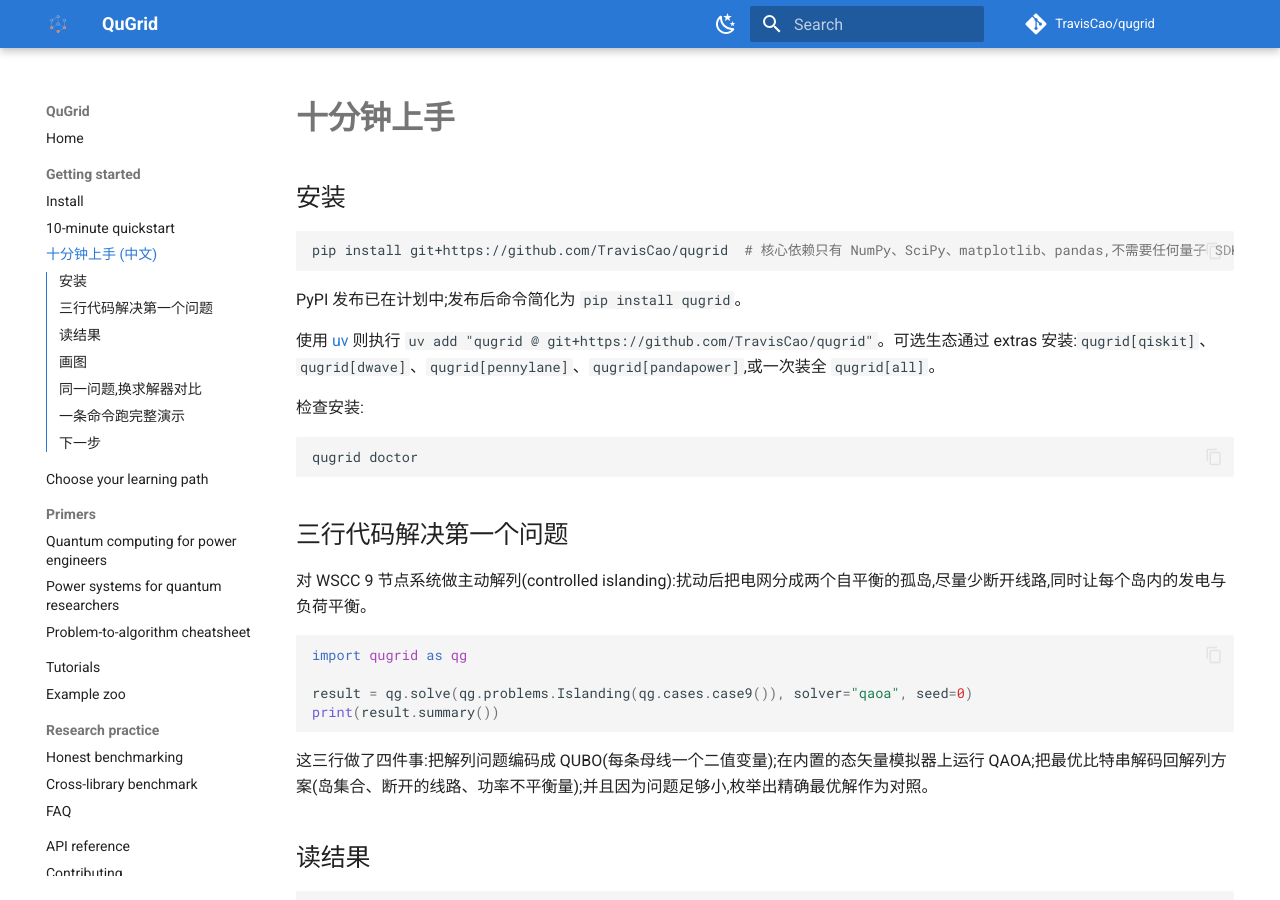
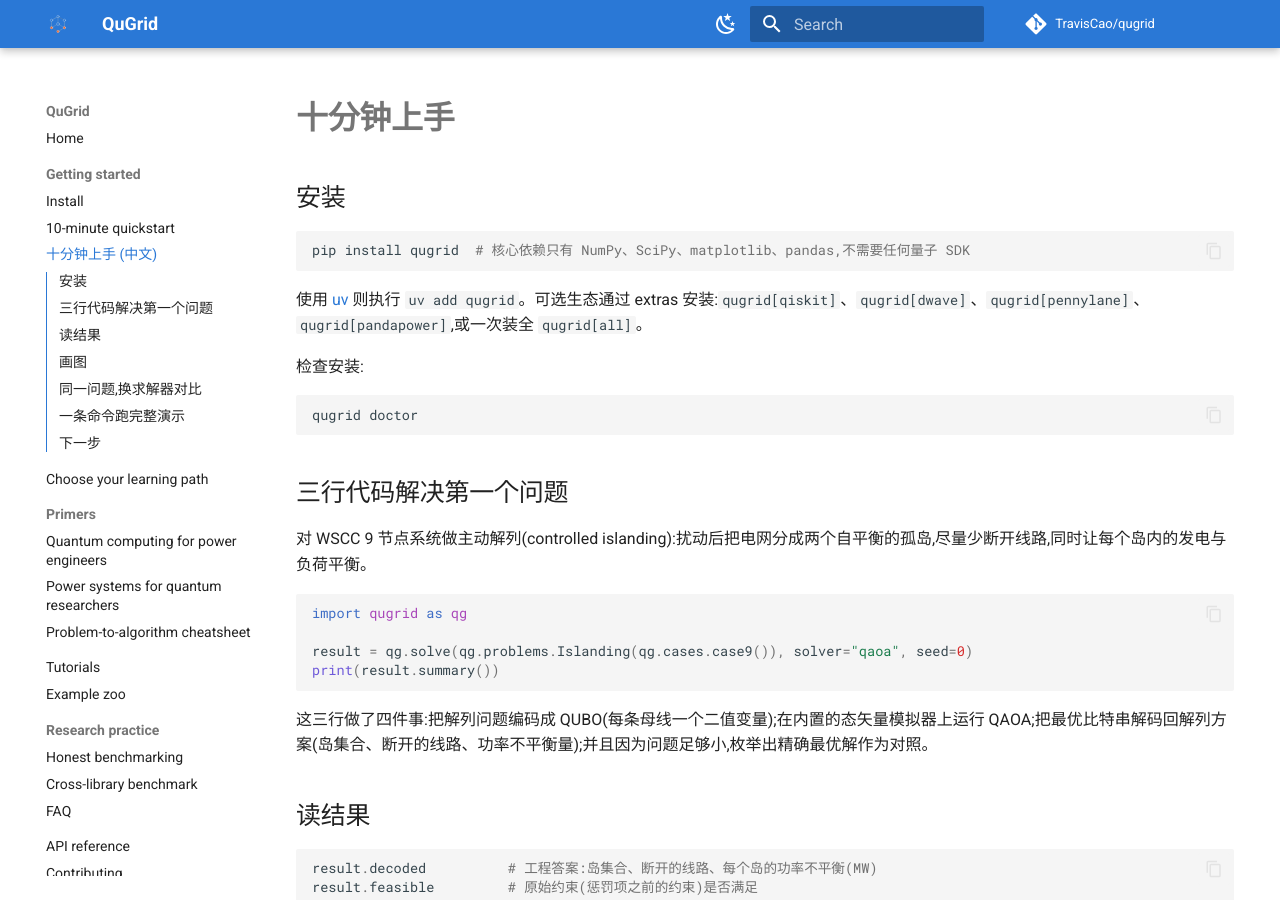
Before and after one commit to TravisCao/qugrid, an MkDocs documentation site: the page built from docs/quickstart_zh.md, in a window 1280 px wide and 900 px high. Built offline with MkDocs 1.6.1 and Material for MkDocs 9.7.7, drawn with Linux system fonts in a browser that asks for light colours; comment, search, counter and statistics services are not loaded.

Commit message:
Install docs: PyPI commands now that v0.1.0 is published
Co-Authored-By: Claude Fable 5 <noreply@anthropic.com>

````diff
--- a/docs/quickstart_zh.md
+++ b/docs/quickstart_zh.md
@@ -3,12 +3,10 @@
 ## 安装
 
 ```bash
-pip install git+https://github.com/TravisCao/qugrid  # 核心依赖只有 NumPy、SciPy、matplotlib、pandas,不需要任何量子 SDK
+pip install qugrid  # 核心依赖只有 NumPy、SciPy、matplotlib、pandas,不需要任何量子 SDK
 ```
 
-PyPI 发布已在计划中;发布后命令简化为 `pip install qugrid`。
-
-使用 [uv](https://docs.astral.sh/uv/) 则执行 `uv add "qugrid @ git+https://github.com/TravisCao/qugrid"`。可选生态通过 extras 安装:`qugrid[qiskit]`、`qugrid[dwave]`、`qugrid[pennylane]`、`qugrid[pandapower]`,或一次装全 `qugrid[all]`。
+使用 [uv](https://docs.astral.sh/uv/) 则执行 `uv add qugrid`。可选生态通过 extras 安装:`qugrid[qiskit]`、`qugrid[dwave]`、`qugrid[pennylane]`、`qugrid[pandapower]`,或一次装全 `qugrid[all]`。
 
 检查安装:
 
````
Also changed, not shown: README.md (+3 -5 lines), README.zh.md (+3 -5 lines), docs/install.md (+2 -4 lines), docs/quickstart.md (+2 -4 lines), 2 other files.
